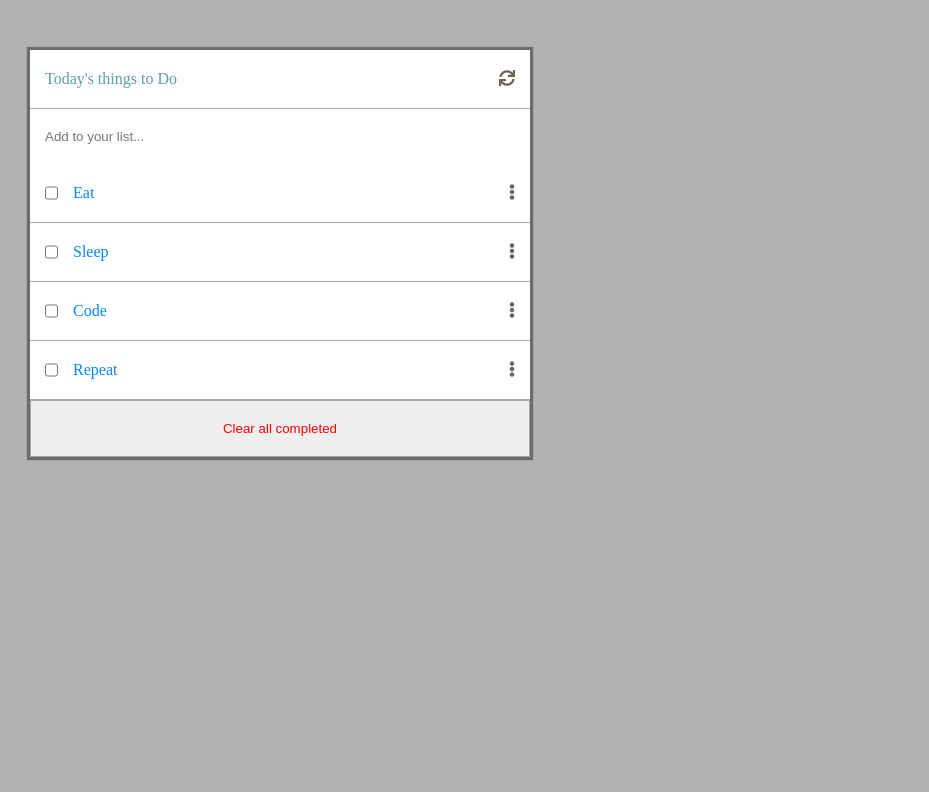
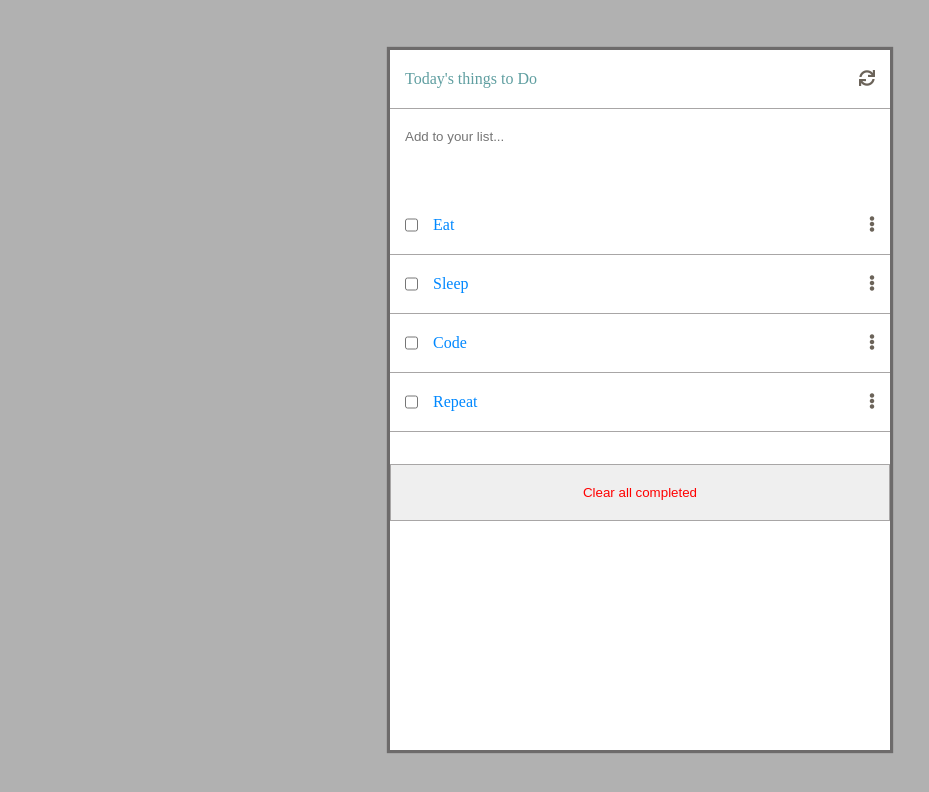
Before and after one commit to Marcraphael12/To-do-list_App, a website built with webpack: page src/index.html in a window 1280 px wide. Shown: the whole page, without its empty margins (0-929 px from the left). Built offline with nearby package versions, Linux system fonts and the light colour scheme.

Commit message:
Add display class

```diff
--- a/src/index.html
+++ b/src/index.html
@@ -6,7 +6,7 @@
     <link rel="stylesheet" href="https://cdnjs.cloudflare.com/ajax/libs/font-awesome/5.14.0/css/all.min.css" />
     <title>Marc To-do List</title>
 </head>
-<body>
-    <div class="container"></div>
+<body class="di">
+    <div class="container dc"></div>
 </body>
 </html>
--- a/src/index.js
+++ b/src/index.js
@@ -8,6 +8,7 @@ import clearButton from './clear-task.js';
 import Task from './task-adder';
 
 const ul = document.createElement('ul');
+ul.classList.add('task-list', 'dc');
 
 
 const container = document.querySelector('.container');
```
